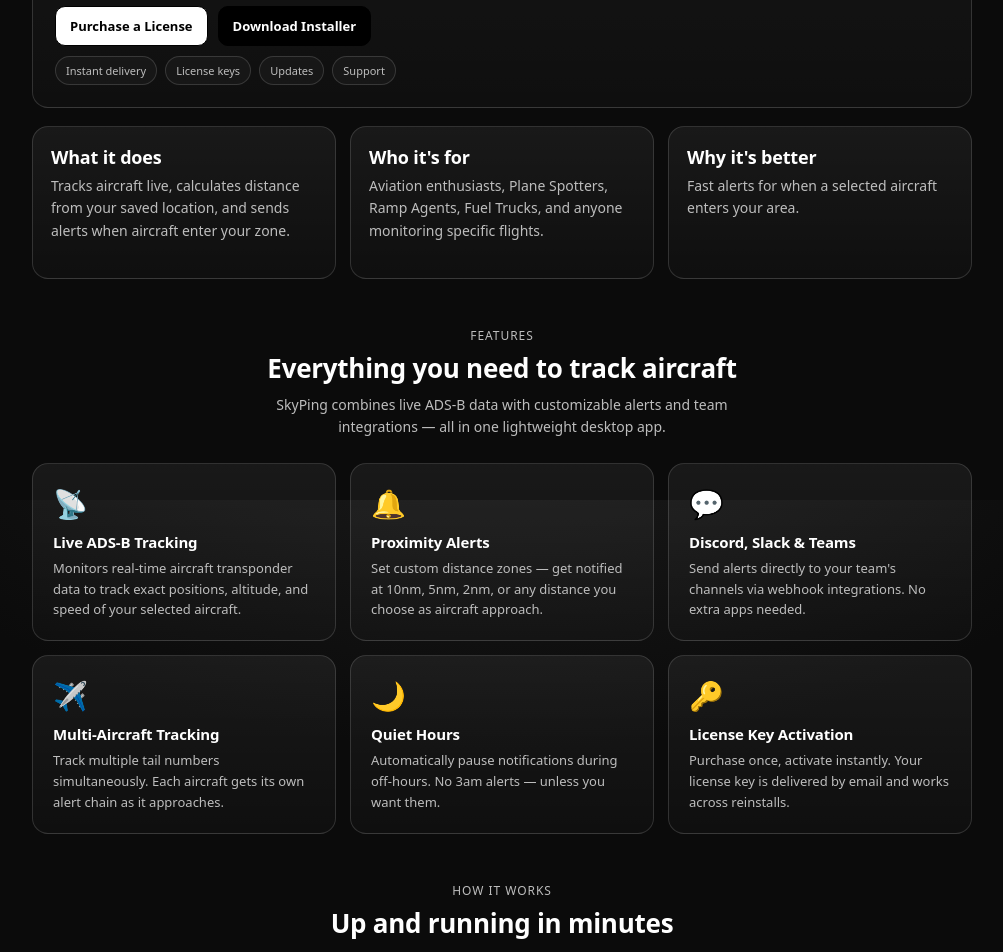
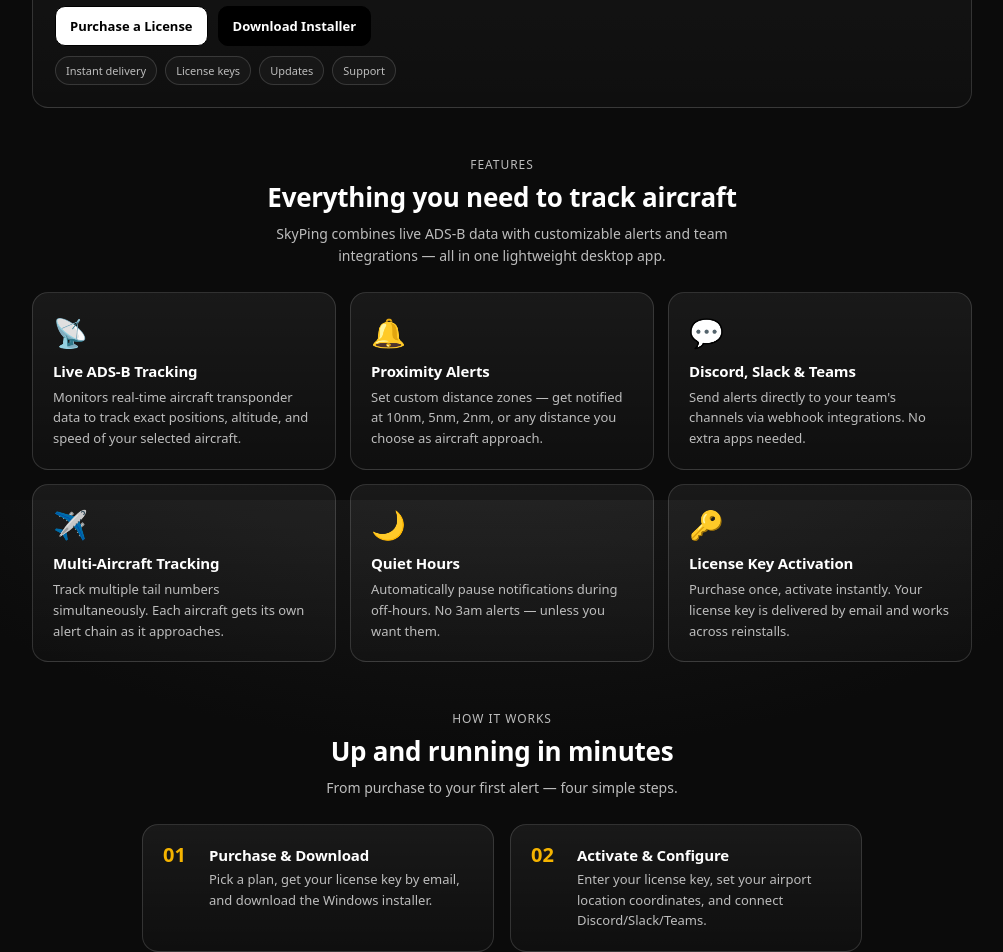
Before and after one commit to ShermR6/my-product-site, a Next.js app: page / in a window 1280 px wide. Shown: the part 300-1252 px from the top of the page, without its empty margins (138-1141 px from the left). Built offline with nearby package versions, Linux system fonts and the light colour scheme; no server answers.

Commit message:
Update page.tsx

```diff
--- a/app/page.tsx
+++ b/app/page.tsx
@@ -43,12 +43,12 @@
   {
     num: "02",
     title: "Activate & Configure",
-    desc: "Enter your license key, set your airport location or coordinates, and connect Discord/Slack/Teams.",
+    desc: "Enter your license key, set your airport location coordinates, and connect Discord/Slack/Teams.",
   },
   {
     num: "03",
     title: "Add Aircraft",
-    desc: "Add tail numbers or ICAO24 codes for the aircraft you want to monitor.",
+    desc: "Add tail numbers and ICAO24 codes for the aircraft you want to monitor.",
   },
   {
     num: "04",
@@ -148,32 +148,6 @@
           <span className="chip">License keys</span>
           <span className="chip">Updates</span>
           <span className="chip">Support</span>
-        </div>
-      </div>
-
-      <div style={{ height: 18 }} />
-
-      {/* What / Who / Why */}
-      <div className="grid-3">
-        <div className="panel">
-          <h2 className="section-title">What it does</h2>
-          <p className="section-sub">
-            Tracks aircraft live, calculates distance from your saved location,
-            and sends alerts when aircraft enter your zone.
-          </p>
-        </div>
-        <div className="panel">
-          <h2 className="section-title">Who it&apos;s for</h2>
-          <p className="section-sub">
-            Aviation enthusiasts, Plane Spotters, Ramp Agents, Fuel Trucks, and
-            anyone monitoring specific flights.
-          </p>
-        </div>
-        <div className="panel">
-          <h2 className="section-title">Why it&apos;s better</h2>
-          <p className="section-sub">
-            Fast alerts for when a selected aircraft enters your area.
-          </p>
         </div>
       </div>
 
```
